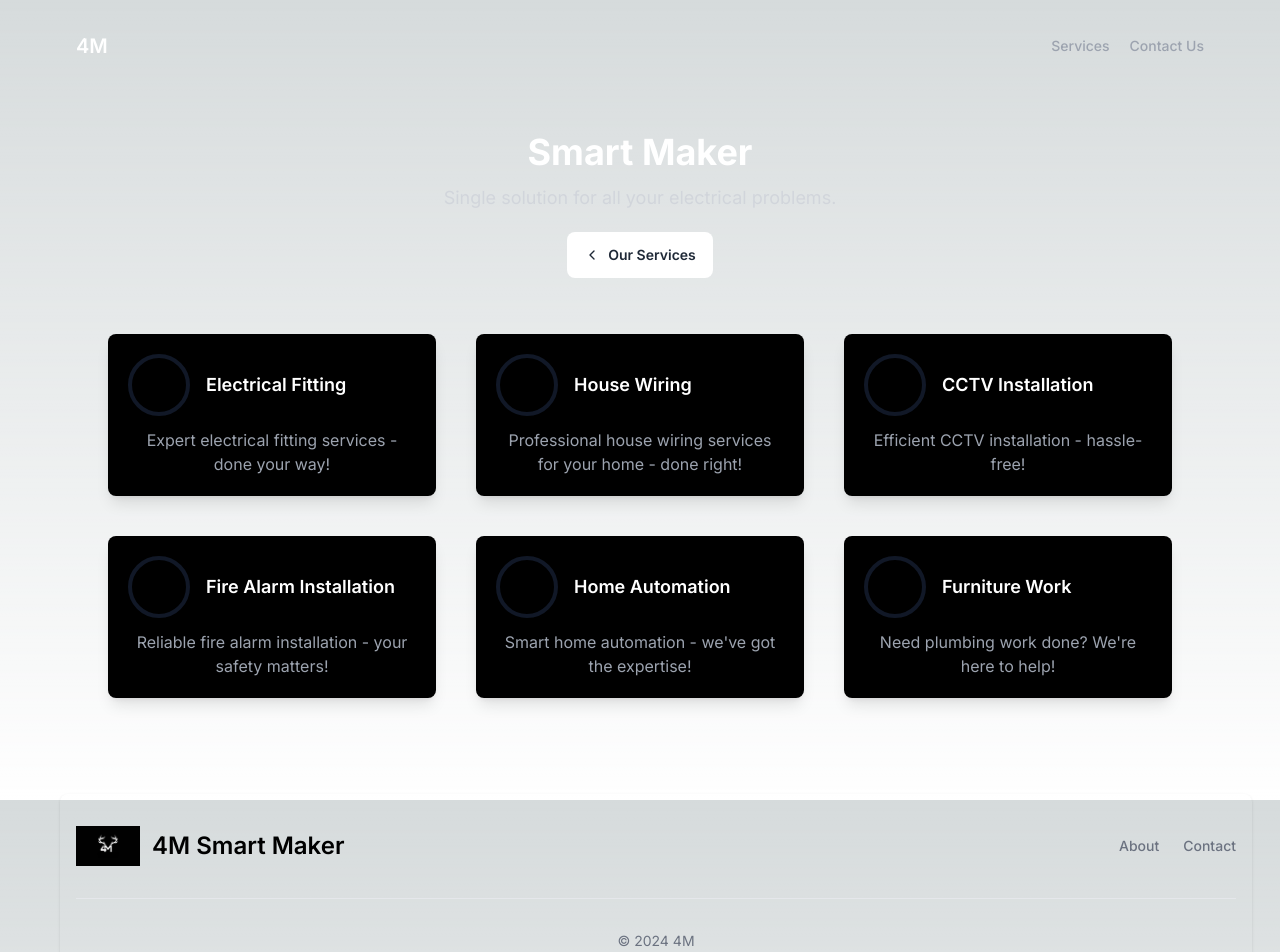
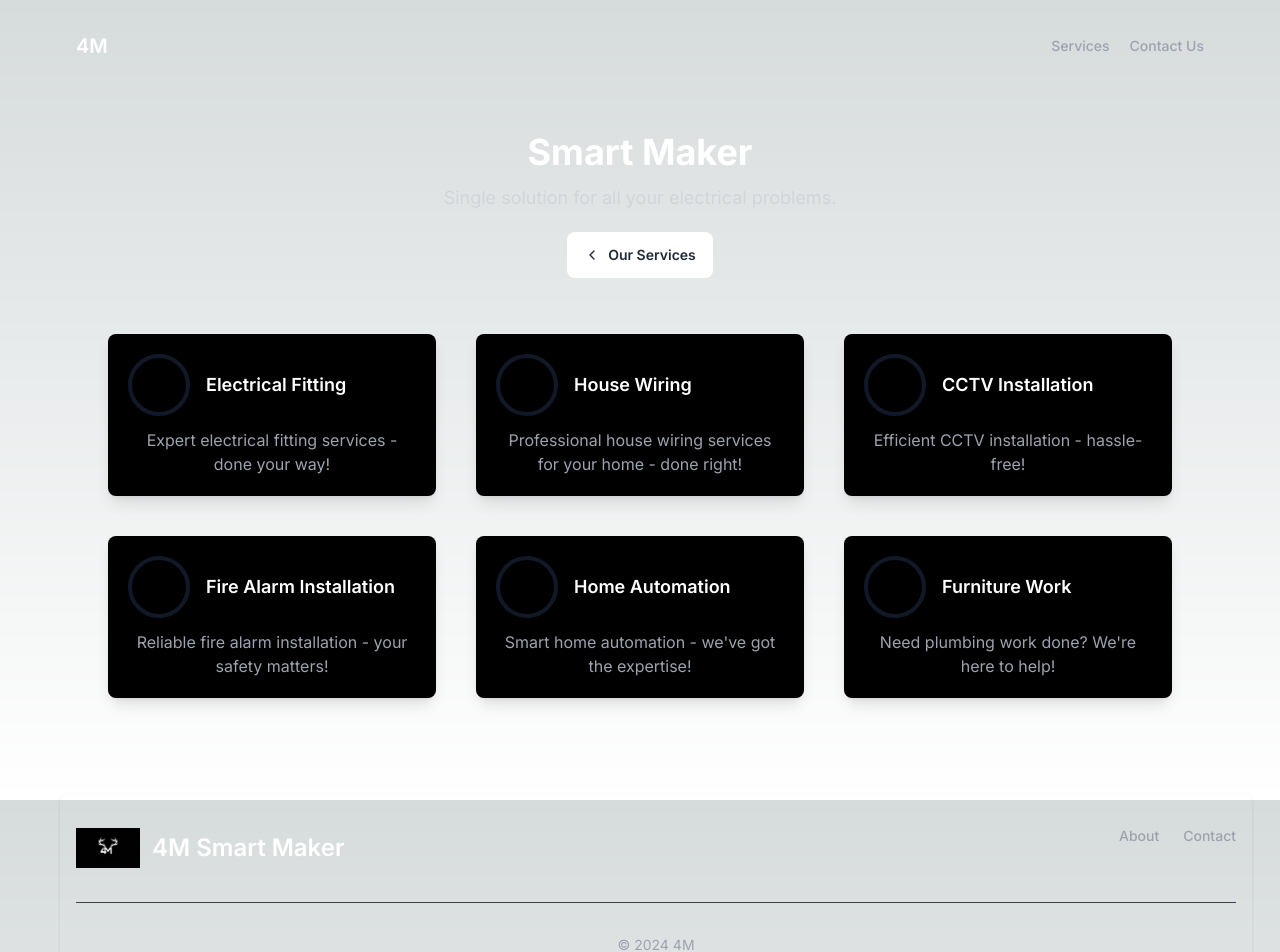
Before and after one commit to Anexca/4m-smart-maker, a Next.js app: page / in a window 1280 px wide. Shown: the top 952 px of the page. Built offline with nearby package versions, Linux system fonts and the light colour scheme.

Commit message:
change dark classes

```diff
--- a/src/components/molecules/footer/index.tsx
+++ b/src/components/molecules/footer/index.tsx
@@ -13,11 +13,11 @@
             className="flex items-center mb-4 sm:mb-0 space-x-3 rtl:space-x-reverse"
           >
             <Image src={logoImage} className="h-10 w-16" width={100} height={100} alt="4M Logo" />
-            <span className="self-center text-2xl font-semibold whitespace-nowrap dark:text-white">
+            <span className="self-center text-2xl font-semibold whitespace-nowrap text-white">
               4M Smart Maker
             </span>
           </a>
-          <ul className="flex flex-wrap items-center mb-6 text-sm font-medium text-gray-500 sm:mb-0 dark:text-gray-400">
+          <ul className="flex flex-wrap items-center mb-6 text-sm font-medium m:mb-0 text-gray-400">
             <li>
               <a href="#" className="hover:underline me-4 md:me-6">
                 About
@@ -30,8 +30,8 @@
             </li>
           </ul>
         </div>
-        <hr className="my-6 border-gray-200 sm:mx-auto dark:border-gray-700 lg:my-8" />
-        <span className="block text-sm text-gray-500 sm:text-center dark:text-gray-400">
+        <hr className="my-6 sm:mx-auto border-gray-700 lg:my-8" />
+        <span className="block text-sm sm:text-center text-gray-400">
           © {new Date().getFullYear()} 4M
         </span>
       </div>
```
